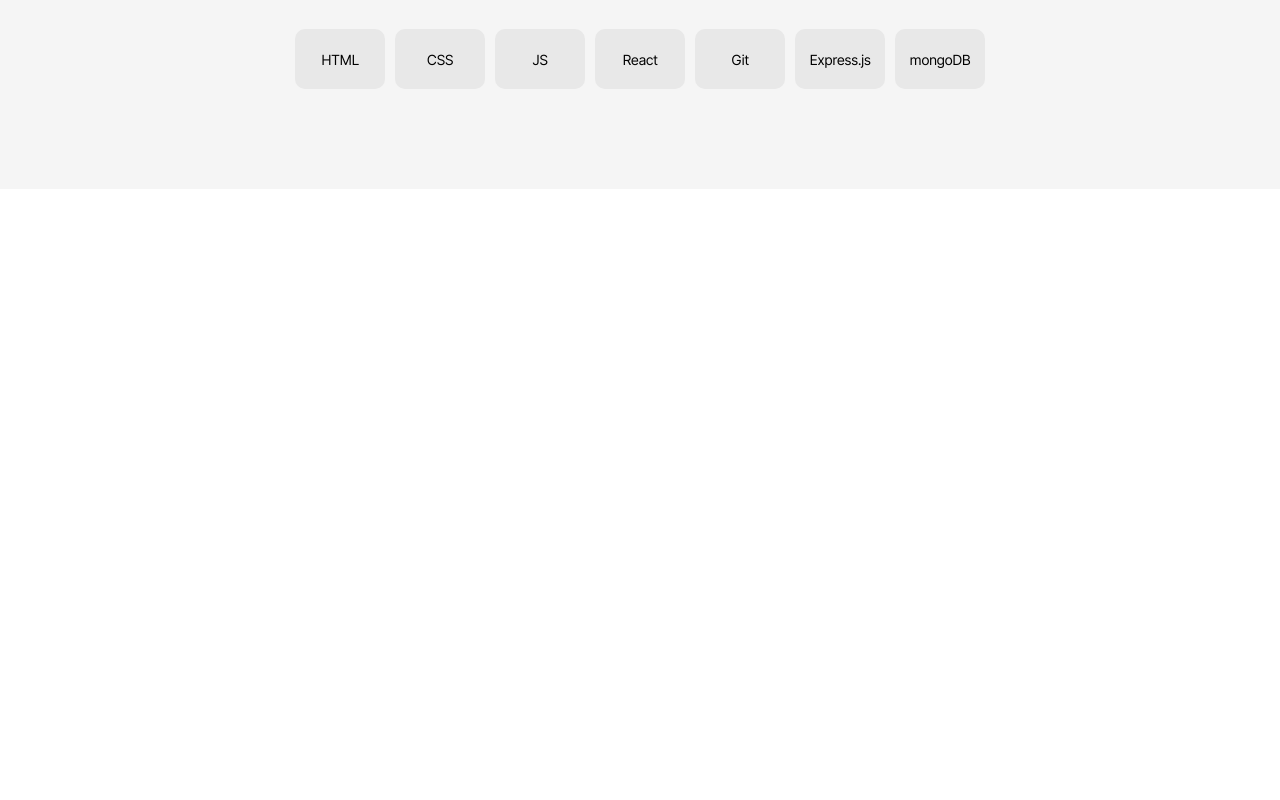
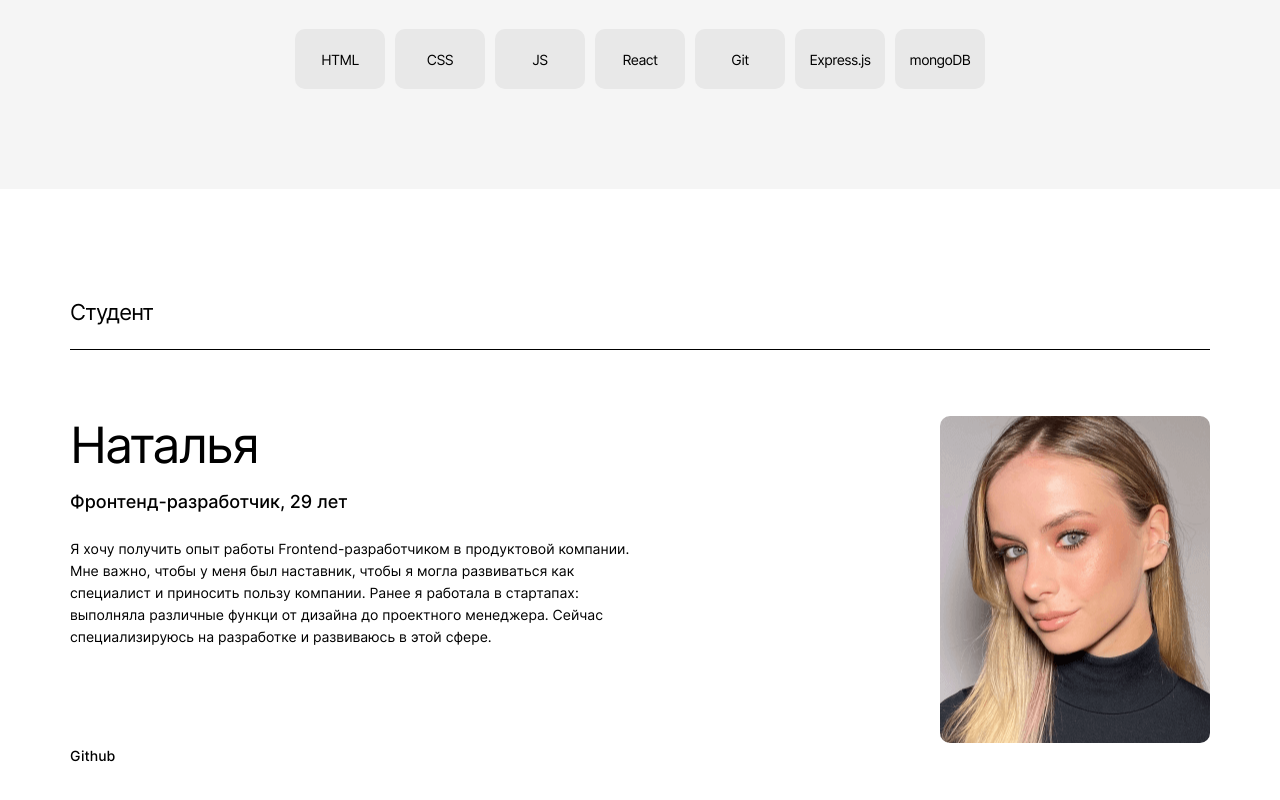
Before and after one commit to NataliUstinova/movies-explorer-frontend, a React (Create React App) app: page / in a window 1280 px wide. Shown: the part 1712-2512 px from the top of the page. Before the commit the page ends 1901 px from the top, so only its background shows below. Built offline with nearby package versions, Linux system fonts and the light colour scheme.

Commit message:
feat: AboutMe #8 + sticky navigation #23

```diff
--- a/src/components/AboutMe/AboutMe.css
+++ b/src/components/AboutMe/AboutMe.css
@@ -0,0 +1,80 @@
+.about-me {
+  padding: 110px 70px 101px;
+}
+
+.about-me__title {
+  font-size: 22px;
+  font-weight: 400;
+  line-height: 27px;
+  letter-spacing: -0.04em;
+  text-align: left;
+  padding: 0;
+  margin: 0 0 23px 0;
+}
+
+.about-me__container {
+  display: flex;
+  flex-direction: row;
+  justify-content: space-between;
+  align-items: flex-start;
+  margin: 66px 0 0;
+}
+
+.about-me__info {
+  display: flex;
+  flex-direction: column;
+  justify-content: space-between;
+  gap: 99px;
+}
+
+.about-me__title {
+  margin: 0 0 18px;
+  padding: 0;
+  font-style: normal;
+  font-weight: 400;
+  font-size: 50px;
+  line-height: 58px;
+  letter-spacing: -0.04em;
+}
+
+.about-me__subtitle {
+  margin: 0 0 26px;
+  padding: 0;
+  font-style: normal;
+  font-weight: 500;
+  font-size: 18px;
+  line-height: 20px;
+}
+
+.about-me__text {
+  margin: 0;
+  padding: 0;
+  max-width: 560px;
+  font-style: normal;
+  font-weight: 400;
+  font-size: 14px;
+  line-height: 22px;
+}
+
+.about-me__link, .about-me__link:visited {
+  margin: 0;
+  padding: 0;
+  font-style: normal;
+  font-weight: 500;
+  font-size: 14px;
+  line-height: 17px;
+  text-decoration: none;
+  color: #000;
+}
+
+.about-me__link:hover, .about-me__link:active {
+  opacity: 0.5;
+}
+
+.about-me__img {
+  height: 327px;
+  width: 270px;
+  background: url(./../../images/about-me-pic.png) no-repeat center center;
+  object-fit: cover;
+  border-radius: 10px;
+}
--- a/src/components/AboutMe/AboutMe.jsx
+++ b/src/components/AboutMe/AboutMe.jsx
@@ -0,0 +1,41 @@
+import React from "react";
+import "./AboutMe.css";
+import Separator from "../Separator/Separator";
+
+const AboutMe = () => {
+  const age = new Date().getFullYear() - 1993;
+  return (
+    <section className="about-me" id="AboutMe">
+      <h2 className="techs__title">Студент</h2>
+      <Separator bold={true} />
+      <div className="about-me__container">
+        <div className="about-me__info">
+          <div>
+            <p className="about-me__title">Наталья</p>
+            <p className="about-me__subtitle">
+              Фронтенд-разработчик, {age} лет
+            </p>
+            <p className="about-me__text">
+              Я хочу получить опыт работы Frontend-разработчиком в продуктовой
+              компании. Мне важно, чтобы у меня был наставник, чтобы я могла
+              развиваться как специалист и приносить пользу компании. Ранее я
+              работала в стартапах: выполняла различные функци от дизайна до
+              проектного менеджера. Сейчас специализируюсь на разработке и
+              развиваюсь в этой сфере.
+            </p>
+          </div>
+          <a
+            className="about-me__link"
+            href="https://github.com/NataliUstinova"
+            target="_blank"
+          >
+            Github
+          </a>
+        </div>
+        <div className="about-me__img" />
+      </div>
+    </section>
+  );
+};
+
+export default AboutMe;
--- a/src/components/Main/Main.jsx
+++ b/src/components/Main/Main.jsx
@@ -3,6 +3,7 @@ import Promo from "../Promo/Promo";
 import Navigation from "../Navigation/Navigation";
 import AboutProject from "../AboutProject/AboutProject";
 import Techs from "../Techs/Techs";
+import AboutMe from "../AboutMe/AboutMe";
 
 const Main = () => {
   return (
@@ -11,6 +12,7 @@ const Main = () => {
       <Navigation />
       <AboutProject />
       <Techs />
+      <AboutMe />
     </main>
   );
 };
--- a/src/components/Navigation/Navigation.css
+++ b/src/components/Navigation/Navigation.css
@@ -7,6 +7,9 @@
   height: 66px;
   background-color: #F5F5F5;
   color: #000;
+  position: sticky;
+  top: 0;
+  z-index: 10;
 }
 
 .navigation__link {
```
Also changed, not shown: src/images/about-me-pic.png (added).
